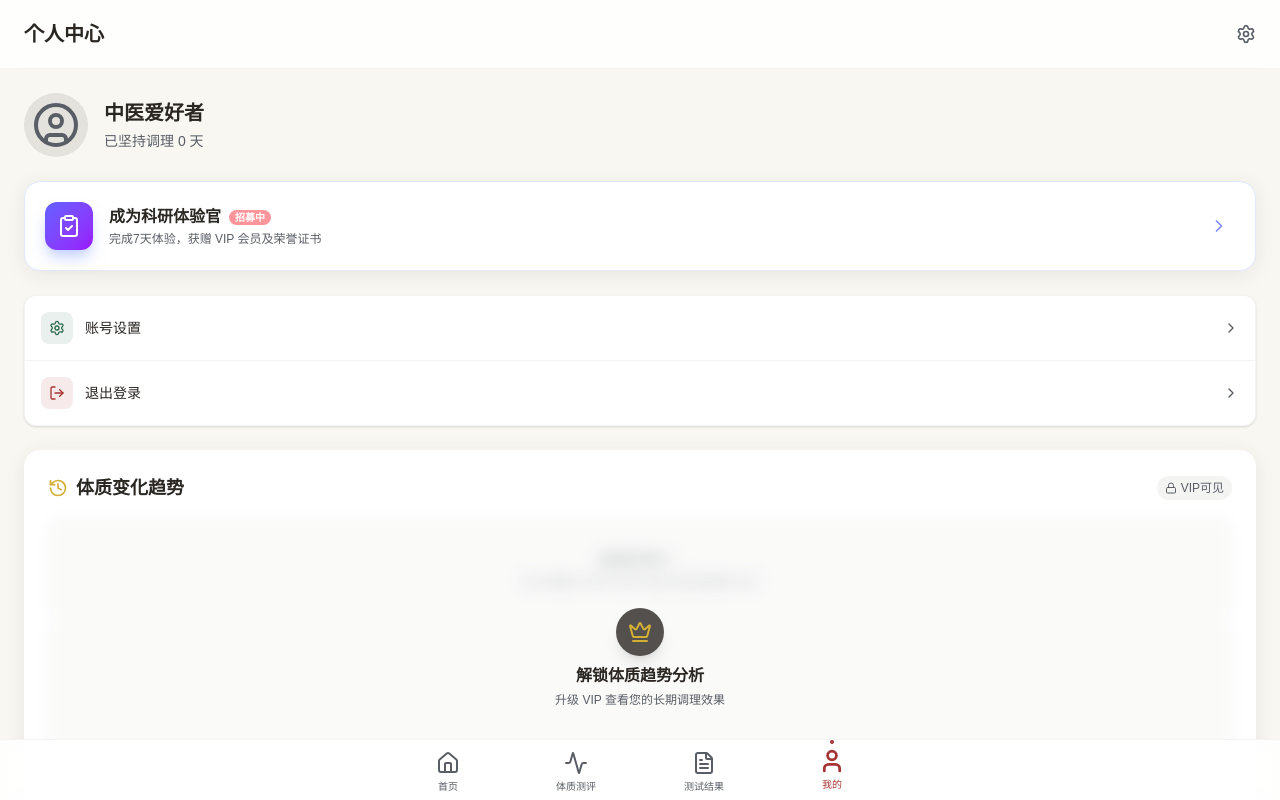
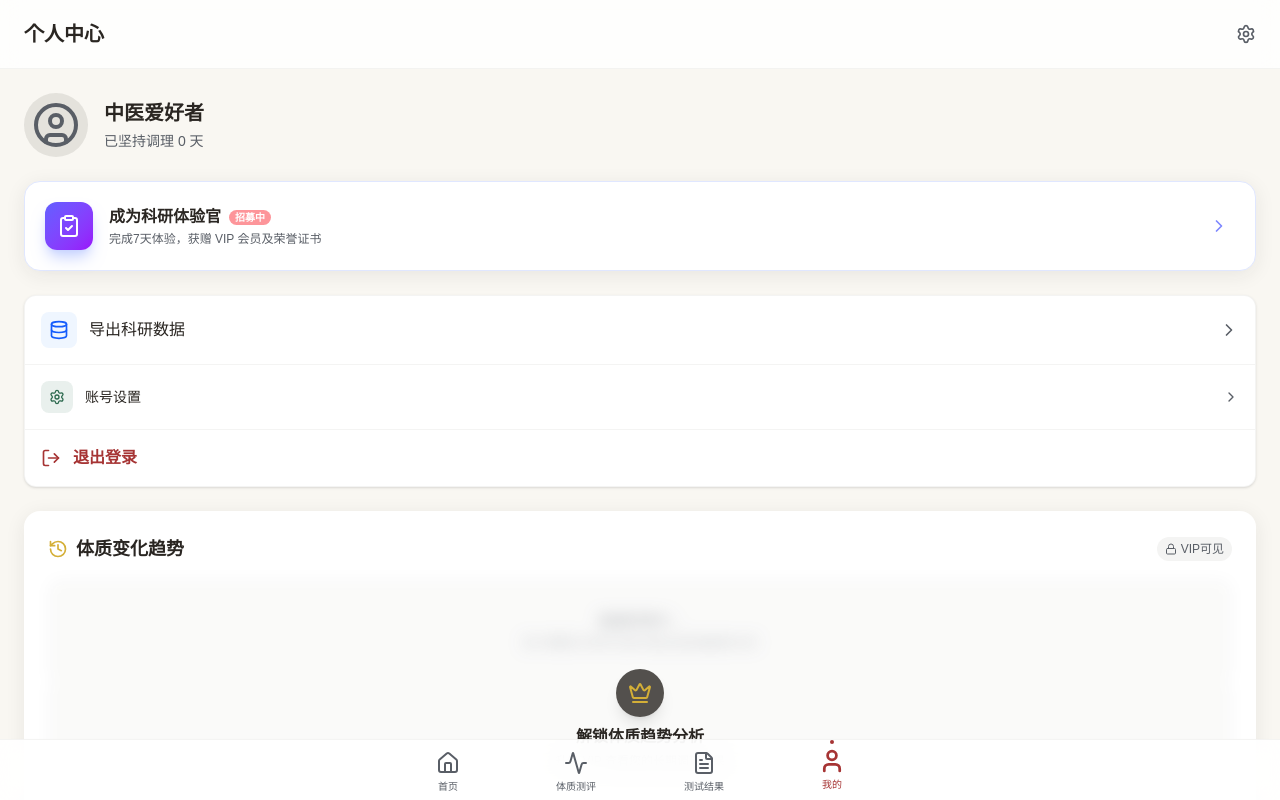
Before and after one commit to summer-xy-cq/wuyin-ai, a Vue app: page /profile in a window 1280 px wide. Shown: the top 800 px of the page. Built offline with nearby package versions, Linux system fonts and the light colour scheme.

Commit message:
feat: Add export and logout features for field testing

```diff
--- a/src/views/Profile.vue
+++ b/src/views/Profile.vue
@@ -1,7 +1,7 @@
 <script setup>
 import { ref, onMounted, computed } from 'vue'
 import { useRouter } from 'vue-router'
-import { History, Crown, Settings, ChevronRight, ChevronDown, ChevronUp, Trash2, LogOut, UserCircle, Lock, ClipboardCheck } from 'lucide-vue-next'
+import { History, Crown, Settings, ChevronRight, ChevronDown, ChevronUp, Trash2, LogOut, UserCircle, Lock, ClipboardCheck, Database } from 'lucide-vue-next'
 import ConstitutionTrendChart from '../components/ConstitutionTrendChart.vue'
 
 const router = useRouter()
@@ -71,16 +71,35 @@ const handleTitleClick = () => {
 }
 
 const exportData = () => {
-  const data = JSON.parse(localStorage.getItem('wuyin_feedback') || '[]')
-  const blob = new Blob([JSON.stringify(data, null, 2)], { type: 'application/json' })
+    if (!confirm('确定要导出所有科研及测评数据吗？')) return
+
+    const exportObj = {
+        title: '五音疗AI-科研数据导出',
+        exportDate: new Date().toISOString(),
+        user: user.value,
+        vip: isVip.value,
+        research: JSON.parse(localStorage.getItem('wuyin_research') || 'null'),
+        history: JSON.parse(localStorage.getItem('wuyin_history') || '[]'),
+        feedback: JSON.parse(localStorage.getItem('wuyin_feedback') || '[]')
+    }
+
+    const fileName = `wuyin_research_data_${new Date().toISOString().split('T')[0]}.json`
+    const blob = new Blob([JSON.stringify(exportObj, null, 2)], { type: 'application/json' })
     const url = URL.createObjectURL(blob)
     const a = document.createElement('a')
     a.href = url
-  a.download = `wuyin_research_data_${new Date().toISOString().split('T')[0]}.json`
+    a.download = fileName
     document.body.appendChild(a)
     a.click()
     document.body.removeChild(a)
     URL.revokeObjectURL(url)
+}
+
+const handleLogout = () => {
+    if (confirm('退出登录将清除本地缓存的所有数据（相当于重置应用）。确定要退出吗？')) {
+        localStorage.clear()
+        location.reload()
+    }
 }
 
 // 格式化日期
@@ -179,6 +198,16 @@ const updateRating = (index, rating) => {
 
       <!-- 设置列表 -->
       <div class="bg-white rounded-xl shadow-sm border border-ink/5 overflow-hidden">
+        <div class="p-4 flex items-center justify-between border-b border-ink/5 hover:bg-ink/5 transition-colors cursor-pointer" @click="exportData">
+          <div class="flex items-center gap-3">
+            <div class="p-2 bg-blue-50 text-blue-600 rounded-lg">
+              <Database class="w-5 h-5" />
+            </div>
+            <span class="font-medium text-ink">导出科研数据</span>
+          </div>
+          <ChevronRight class="w-5 h-5 text-ink-light" />
+        </div>
+
         <div class="p-4 flex items-center justify-between border-b border-ink/5 hover:bg-ink/5 transition-colors cursor-pointer">
           <div class="flex items-center gap-3">
             <div class="w-8 h-8 rounded-lg bg-jade/10 flex items-center justify-center text-jade"><Settings class="w-4 h-4" /></div>
@@ -187,12 +216,11 @@ const updateRating = (index, rating) => {
           <ChevronRight class="w-4 h-4 text-ink-light" />
         </div>
          <!-- 仅作UI展示 -->
-        <div class="p-4 flex items-center justify-between hover:bg-ink/5 transition-colors cursor-pointer">
+        <div class="p-4 flex items-center justify-between hover:bg-ink/5 transition-colors cursor-pointer text-cinnabar" @click="handleLogout">
           <div class="flex items-center gap-3">
-            <div class="w-8 h-8 rounded-lg bg-cinnabar/10 flex items-center justify-center text-cinnabar"><LogOut class="w-4 h-4" /></div>
-            <span class="text-sm font-medium text-ink">退出登录</span>
+            <LogOut class="w-5 h-5" />
+            <span class="font-bold">退出登录</span>
           </div>
-          <ChevronRight class="w-4 h-4 text-ink-light" />
         </div>
       </div>
 
```
Lines whose indentation alone changed are shown as unchanged.
